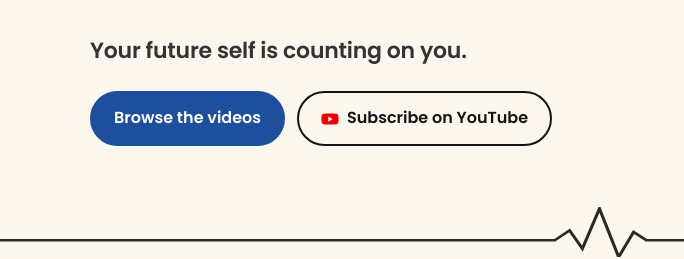
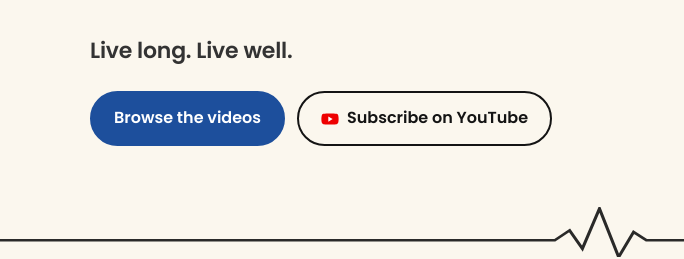
Before and after one commit to donhella/healthmakesyou.com, a plain HTML site: page index.html in a window 1280 px wide. Shown: the part 339-598 px from the top of the page, 0-684 px from the left. Drawn offline with Linux system fonts and the light colour scheme.

Commit message:
Hero line: Live long. Live well.
Co-Authored-By: Claude Opus 5.5 <noreply@anthropic.com>

```diff
--- a/index.html
+++ b/index.html
@@ -29,7 +29,7 @@
 <section class="hero"><div class="wrap hero-in">
   <div class="hero-text">
     <h1>Your <mark>health</mark> comes <em>first.</em></h1>
-    <p class="lede">Your future self is counting on you.</p>
+    <p class="lede">Live long. Live well.</p>
     <div class="actions"><a class="btn" href="#videos">Browse the videos</a><a class="btn btn-yt btn-yt-ghost" href="https://www.youtube.com/@healthmakesyou?sub_confirmation=1" target="_blank" rel="noopener"><svg class="yt" viewBox="0 0 24 24" width="18" height="18" aria-hidden="true"><path d="M23 7.2a3 3 0 0 0-2.1-2.1C19 4.6 12 4.6 12 4.6s-7 0-8.9.5A3 3 0 0 0 1 7.2C.5 9.1.5 12 .5 12s0 2.9.5 4.8a3 3 0 0 0 2.1 2.1c1.9.5 8.9.5 8.9.5s7 0 8.9-.5a3 3 0 0 0 2.1-2.1c.5-1.9.5-4.8.5-4.8s0-2.9-.5-4.8z" class="yt-bg"/><path d="M9.75 15.5 15.5 12 9.75 8.5z" class="yt-tri"/></svg><span>Subscribe on YouTube</span></a></div>
   </div>
   <a class="hero-latest" href="/videos/blood-sugar-balance-eat-in-this-order-to-stop-spikes/">
```
